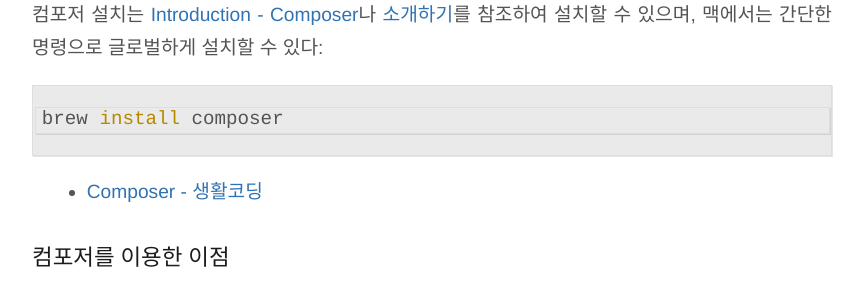
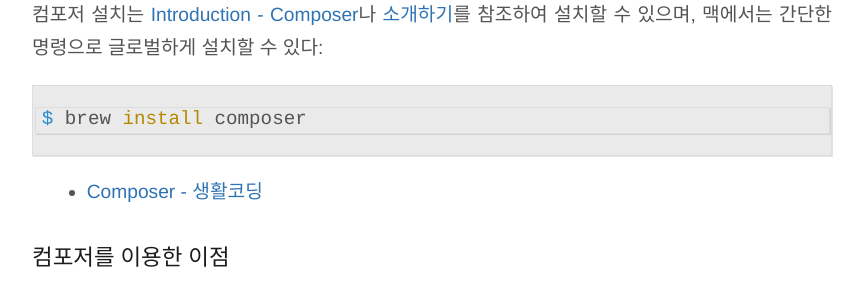
Before and after one commit to nolboo/nolboo.github.io, a Jekyll site: the page built from _posts/2016-06-19-wordpress-composer.md, in a window 1280 px wide and 900 px high, scrolled down 889 px. Shown: the part 152-446 px from the top of the window, without its empty margins (208-1072 px from the left). Built offline with Jekyll 4.4.1, drawn with Linux system fonts in a browser that asks for light colours; comment, search, counter and statistics services are not loaded.

Commit message:
Post wordpress composer

````diff
--- a/_posts/2016-06-19-wordpress-composer.md
+++ b/_posts/2016-06-19-wordpress-composer.md
@@ -19,7 +19,7 @@
 컴포저 설치는 [Introduction - Composer](https://getcomposer.org/doc/00-intro.md#installation-linux-unix-osx)나 [소개하기](http://xpressengine.github.io/Composer-korean-docs/doc/00-intro.md/)를 참조하여 설치할 수 있으며, 맥에서는 간단한 명령으로 글로벌하게 설치할 수 있다:
 
 ```shell
-brew install composer
+$ brew install composer
 ```
 
 * [Composer - 생활코딩](https://opentutorials.org/course/62/5221)
@@ -67,7 +67,7 @@
 이제 워드프레스를 설치하기 위해 `composer install`을 하면 다음과 같은 내용이 만들어진다.
 
 ```shell
-ls
+$ ls
 composer.json composer.lock vendor        wp
 ```
 
@@ -201,8 +201,8 @@
 앞서 말한 프로젝트 구조를 만들기 위해서는 추가적인 작업이 필요하다. 먼저 `wp/`의 `index.php`, `.htaccess` 와 `wp-config.php` 파일을 프로젝트 루트로 복사한다.
 
 ```shell
-cp wp/wp-config-sample.php wp-config.php
-cp wp/index.php .
+$ cp wp/wp-config-sample.php wp-config.php
+$ cp wp/index.php .
 ```
 
 [WordPress Codex 문서](http://codex.wordpress.org/Giving_WordPress_Its_Own_Directory)를 참조하여 `index.php`, `.htaccess`와 `wp-config.php`을 프로젝트에 맞게 설정하면 된다.
@@ -216,13 +216,13 @@
 `composer.json`을 직접 편집하지 않고도 플러그인이나 테마를 명령어에서 제거하고 추가할 수 있다. storefront 테마를 제거하려면:
 
 ```shell
-composer remove wpackagist-theme/storefront
+$ composer remove wpackagist-theme/storefront
 ```
 
 다시 설치하려면:
 
 ```shell
-composer require wpackagist-theme/storefront
+$ composer require wpackagist-theme/storefront
 ```
 
 `composer.json`의 설정도 컴포저가 변경한다.
@@ -240,7 +240,7 @@
 `create-project` 옵션은 강력하다. 기존 패키지에서 새로운 프로젝트를 만들 수 있다. 버전을 지정하지 않으면 최신 버전으로 설치된다.
 
 ```shell
-composer create-project roots/bedrock <path>
+$ composer create-project roots/bedrock <path>
 ```
 
 해당 프로젝트(여기서는 Roots의 Bedrock)를 `git clone`하고 `composer install`하는 것을 하나의 명령어로 실행할 수 있다.
````
